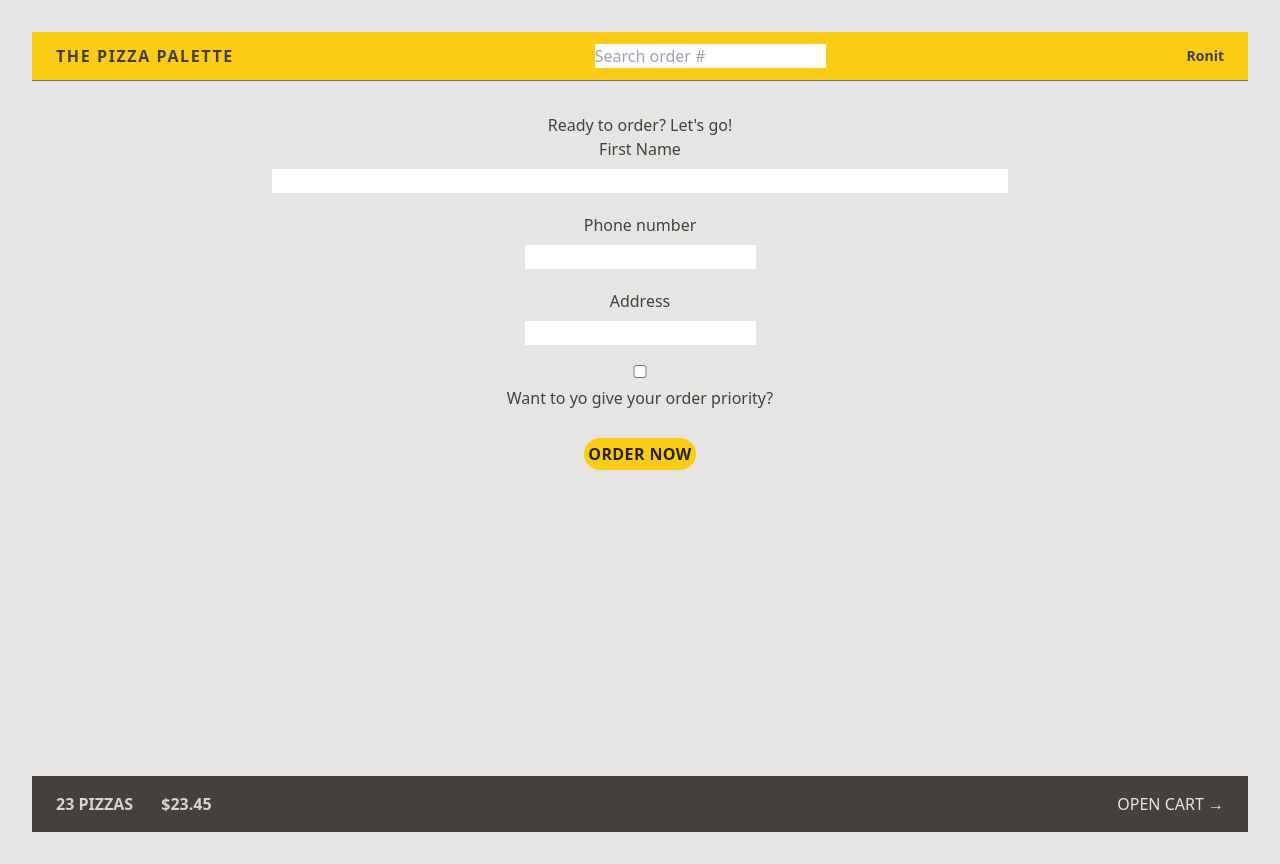
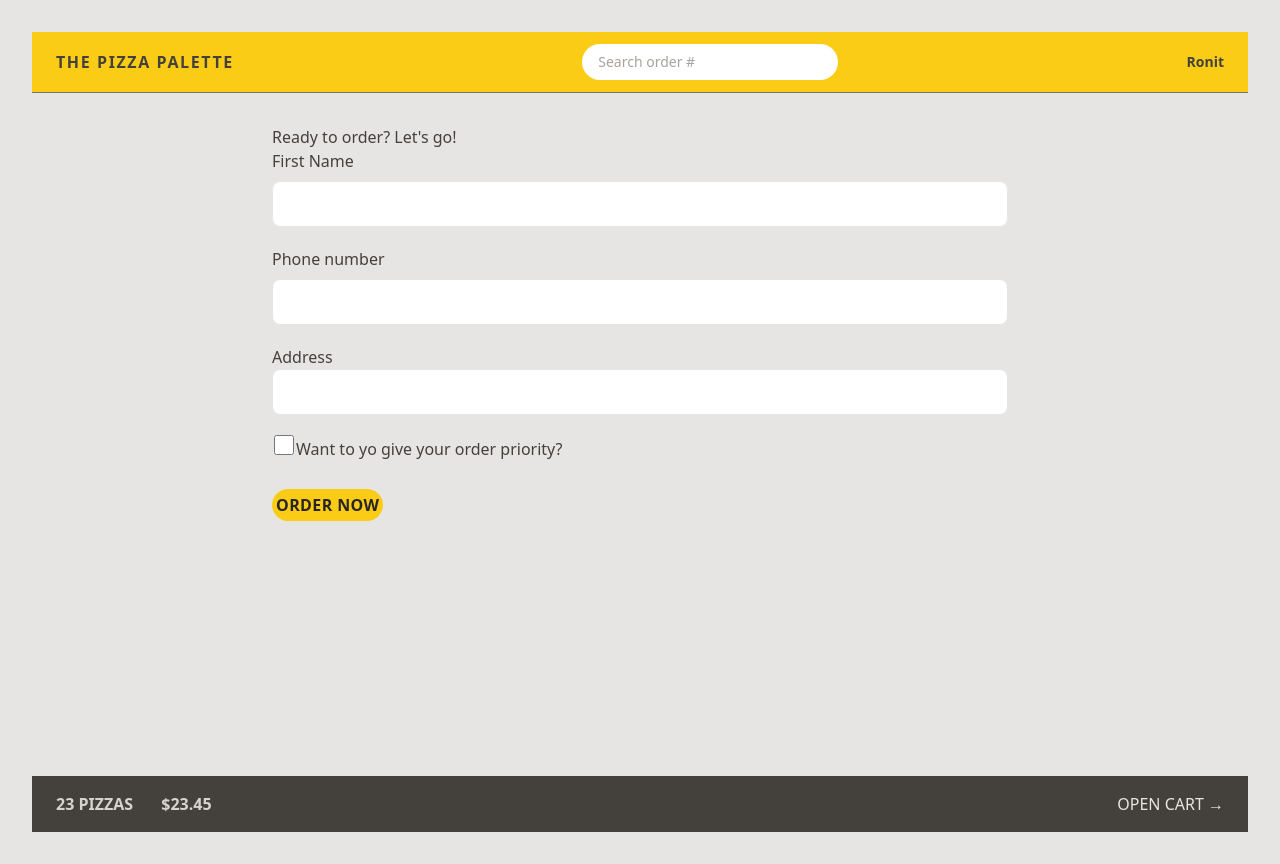
Before and after one commit to cyro17/the-pizza-palette, a React (Vite) app: page /order/new in a window 1280 px wide. Built offline with nearby package versions, Linux system fonts and the light colour scheme.

Commit message:
reusing styles with apply

```diff
--- a/src/features/order/CreateOrder.jsx
+++ b/src/features/order/CreateOrder.jsx
@@ -42,35 +42,37 @@
   const cart = fakeCart;
 
   return (
-    <div className="px-4 py-8 ">
+    <div className="px-4 py-8 text-left">
       <h2>Ready to order? Let's go!</h2>
 
       <Form method="POST">
         <div className="mb-5 flex flex-col gap-2 ">
           <label>First Name</label>
-          <input type="text" name="customer" required />
+          <input type="text" name="customer" required className="input" />
         </div>
 
         <div className="mb-5 flex flex-col gap-2">
           <label>Phone number</label>
           <div>
-            <input type="tel" name="phone" required />
+            <input type="tel" name="phone" required className="input" />
           </div>
           {formErrors?.phone && <p>{formErrors.phone}</p>}
         </div>
 
-        <div className="mb-5 flex flex-col gap-2">
+        <div>
           <label>Address</label>
           <div>
-            <input type="text" name="address" required />
+            <input type="text" name="address" required className="input" />
           </div>
         </div>
 
-        <div className="mb-5 flex flex-col gap-2">
+        <div className="my-5">
           <input
             type="checkbox"
             name="priority"
             id="priority"
+            className="h-5 w-6 accent-yellow-400
+            focus:outline-none focus:ring focus:ring-offset-1 focus:ring-yellow-400 "
             // value={withPriority}
             // onChange={(e) => setWithPriority(e.target.checked)}
           />
--- a/src/features/order/SearchOrder.jsx
+++ b/src/features/order/SearchOrder.jsx
@@ -17,6 +17,9 @@
         placeholder="Search order #"
         value={query}
         onChange={(e) => setQuery(e.target.value)}
+        className="rounded-full px-4 py-2 text-sm placeholder:text-stone-400
+        w-28 sm:w-64 sm:focus:w-72 transition-all duration-300
+        focus-outline-none focus:ring focus:ring-yellow-500 focus:ring-opacity-500"
       />
     </form>
   );
--- a/src/index.css
+++ b/src/index.css
@@ -2,19 +2,14 @@
 @tailwind components;
 @tailwind utilities;
 
-/* body {
-  font-family: system-ui, -apple-system, BlinkMacSystemFont, "Segoe UI", Roboto,
-    Oxygen, Ubuntu, Cantarell, "Open Sans", "Helvetica Neue", sans-serif;
-  background-color: #f7f7f7;
-  color: #444;
+@layer components {
+  .input {
+    @apply rounded-lg border border-stone-200 px-4 py-2 text-sm
+    transition-all duration-300 placeholder:text-stone-400
+    focus:outline-none w-full focus:ring focus:ring-yellow-400
+    md:px-6 md:py-3;
+  }
 }
-
-.layout {
-  display: grid;
-  grid-template-rows: auto 1fr auto;
-  gap: 32px;
-  height: 100dvh;
-} */
 
 /* https://dev.to/afif/i-made-100-css-loaders-for-your-next-project-4eje */
 .loader {
```
